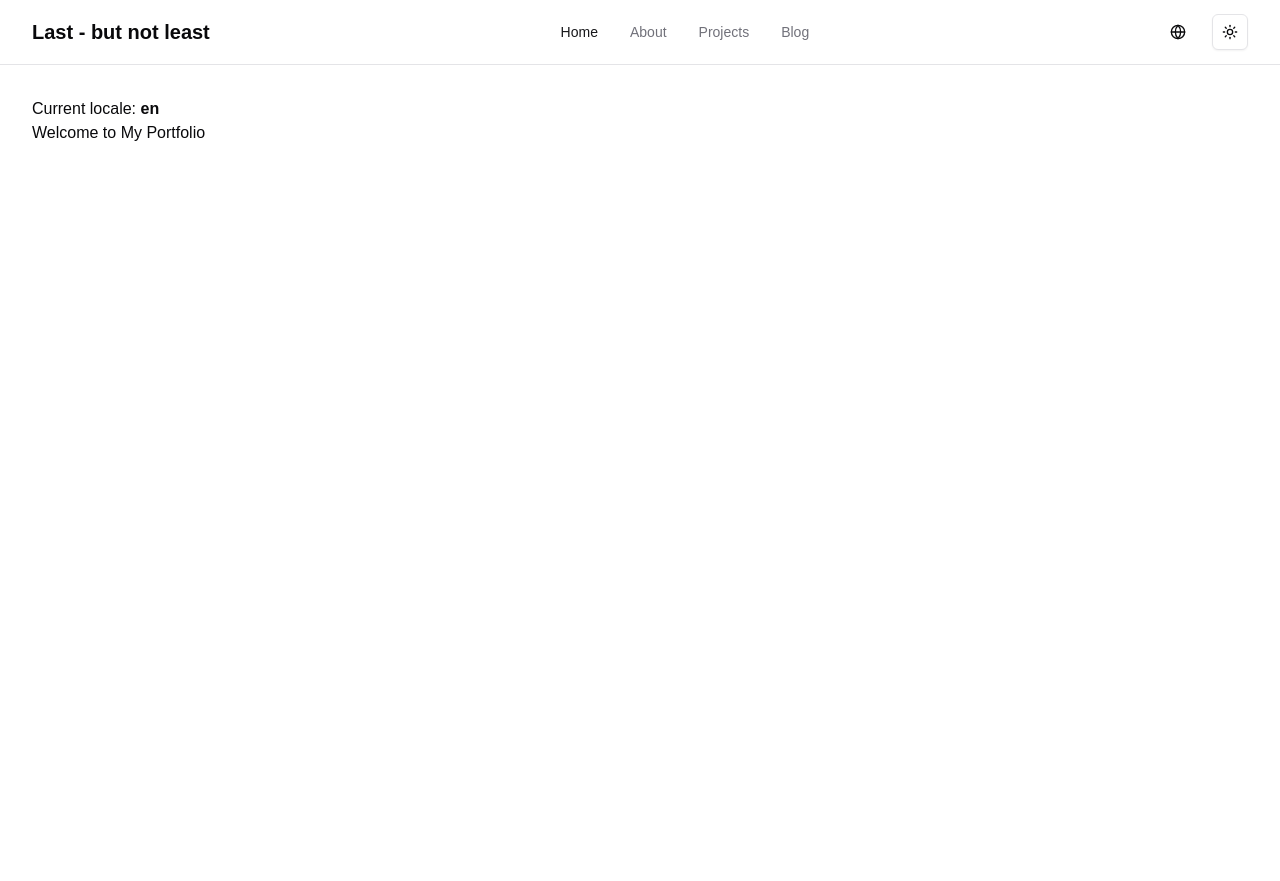
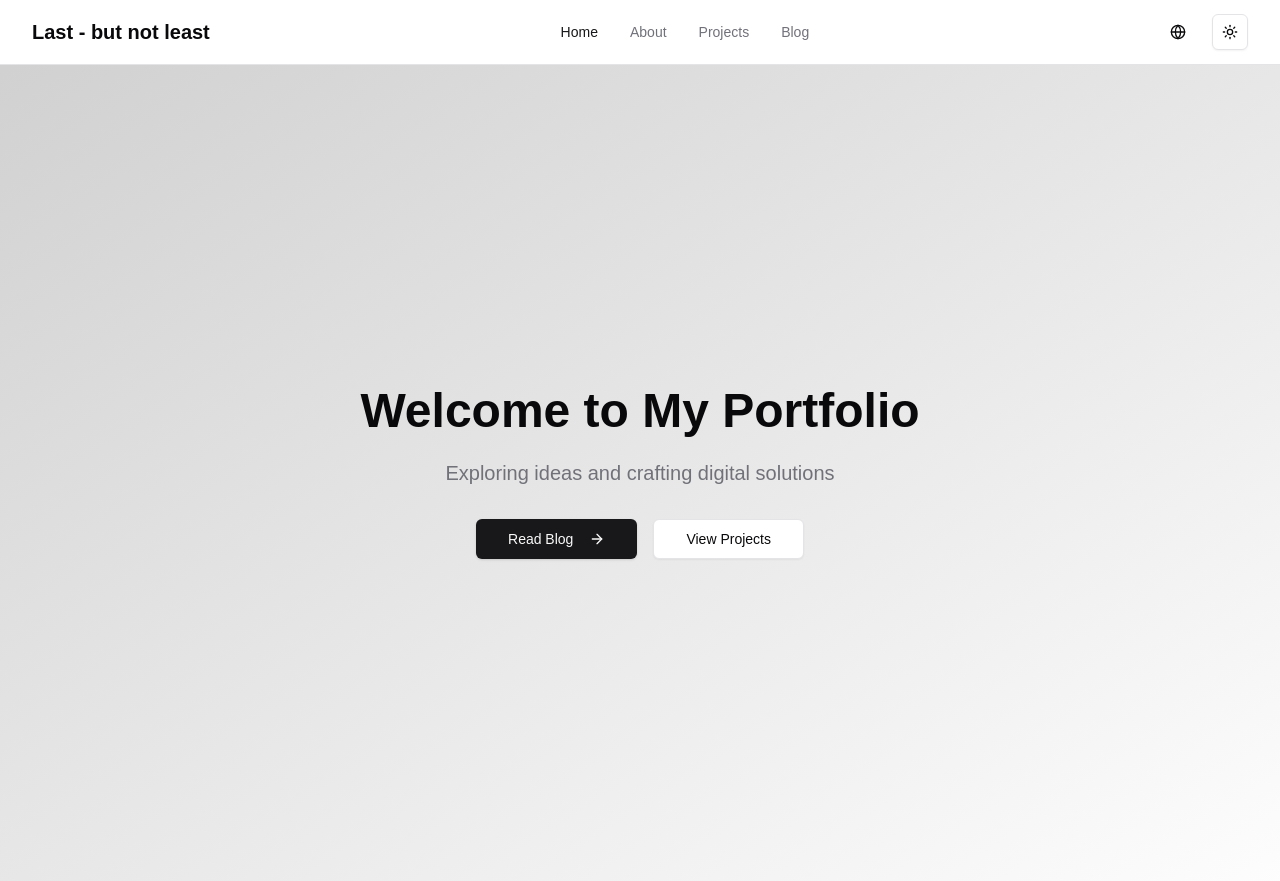
Before and after one commit to Last-butnotleast/last-butnotleast, a Next.js app: page /en in a window 1280 px wide. Before the commit the page ends 800 px from the top, so only its background shows below. Built offline with nearby package versions, Linux system fonts and the light colour scheme.

Commit message:
add hero section

```diff
--- a/package.json
+++ b/package.json
@@ -16,6 +16,7 @@
     "@types/negotiator": "^0.6.3",
     "class-variance-authority": "^0.7.1",
     "clsx": "^2.1.1",
+    "framer-motion": "^11.15.0",
     "lucide-react": "^0.468.0",
     "negotiator": "^1.0.0",
     "next": "15.1.1",
--- a/src/app/[lang]/layout.tsx
+++ b/src/app/[lang]/layout.tsx
@@ -48,9 +48,11 @@ export default async function RootLayout({
           disableTransitionOnChange
         >
           <Navbar lang={lang} dict={dict} />
-          <main className="flex-grow container mx-auto px-4 sm:px-6 lg:px-8 py-8">
-            {children}
-          </main>
+          <div className="relative">
+            <main className="flex-grow container mx-auto px-4 sm:px-6 lg:px-8 py-8">
+              {children}
+            </main>
+          </div>
         </ThemeProvider>
       </body>
     </html>
--- a/src/app/[lang]/page.tsx
+++ b/src/app/[lang]/page.tsx
@@ -1,3 +1,4 @@
+import Hero from "@/components/hero";
 import { getDictionary } from "@/get-dictionary";
 import { Locale } from "@/i18n-config";
 
@@ -11,10 +12,7 @@ export default async function Home({
 
   return (
     <div>
-      <p>
-        Current locale: <b>{lang}</b>
-      </p>
-      <h1>{dictionary.home.title}</h1>
+      <Hero dictionary={dictionary.hero} />
     </div>
   );
 }
--- /dev/null
+++ b/src/components/hero.tsx
@@ -0,0 +1,52 @@
+"use client";
+
+import { motion } from "framer-motion";
+import { Button } from "@/components/ui/button";
+import { ArrowRight } from "lucide-react";
+import Link from "next/link";
+import { Dictionary } from "@/get-dictionary";
+
+interface HeroProps {
+  dictionary: Dictionary["hero"];
+}
+
+export default function Hero({ dictionary }: HeroProps) {
+  return (
+    <div className="min-h-[calc(100vh-48px)] flex items-center justify-center bg-background">
+      <div className="absolute inset-0 bg-gradient-to-br from-primary/20 to-secondary/20 dark:from-primary/10 dark:to-secondary/10" />
+      <div className="relative z-10 text-center px-4 sm:px-6 lg:px-8 max-w-3xl mx-auto">
+        <motion.h1
+          initial={{ opacity: 0, y: -20 }}
+          animate={{ opacity: 1, y: 0 }}
+          transition={{ duration: 0.8 }}
+          className="text-4xl sm:text-5xl font-bold text-foreground mb-6"
+        >
+          {dictionary.title}
+        </motion.h1>
+        <motion.p
+          initial={{ opacity: 0 }}
+          animate={{ opacity: 1 }}
+          transition={{ delay: 0.3, duration: 0.8 }}
+          className="text-xl text-muted-foreground mb-8"
+        >
+          {dictionary.subtitle}
+        </motion.p>
+        <motion.div
+          initial={{ opacity: 0, y: 20 }}
+          animate={{ opacity: 1, y: 0 }}
+          transition={{ delay: 0.6, duration: 0.8 }}
+          className="flex flex-col sm:flex-row justify-center items-center space-y-4 sm:space-y-0 sm:space-x-4"
+        >
+          <Button asChild size="lg">
+            <Link href="/blog">
+              {dictionary.cta} <ArrowRight className="ml-2 h-4 w-4" />
+            </Link>
+          </Button>
+          <Button asChild size="lg" variant="outline">
+            <Link href="/projects">{dictionary.secondaryCta}</Link>
+          </Button>
+        </motion.div>
+      </div>
+    </div>
+  );
+}
--- a/src/dictionaries/de.json
+++ b/src/dictionaries/de.json
@@ -28,5 +28,11 @@
     "blog": {
         "title": "Blog",
         "description": "Lesen Sie meine neuesten Gedanken und Einsichten zu Technologie und Entwicklung."
+    },
+    "hero": {
+        "title": "Willkommen in meinem Portfolio",
+        "subtitle": "Ideen erforschen und digitale Lösungen gestalten",
+        "cta": "Blog lesen",
+        "secondaryCta": "Projekte ansehen"
     }
 }
--- a/src/dictionaries/en.json
+++ b/src/dictionaries/en.json
@@ -28,5 +28,11 @@
     "blog": {
         "title": "Blog",
         "description": "Read my latest thoughts and insights on technology and development."
+    },
+    "hero": {
+        "title": "Welcome to My Portfolio",
+        "subtitle": "Exploring ideas and crafting digital solutions",
+        "cta": "Read Blog",
+        "secondaryCta": "View Projects"
     }
 }
--- a/src/dictionaries/es.json
+++ b/src/dictionaries/es.json
@@ -28,5 +28,11 @@
     "blog": {
         "title": "Blog",
         "description": "Lee mis últimos pensamientos e ideas sobre tecnología y desarrollo."
+    },
+    "hero": {
+        "title": "Bienvenido a Mi Portafolio",
+        "subtitle": "Explorando ideas y creando soluciones digitales",
+        "cta": "Leer Blog",
+        "secondaryCta": "Ver Proyectos"
     }
 }
```
Also changed, not shown: 1 other file (tests, documents, lock files or other folders).
